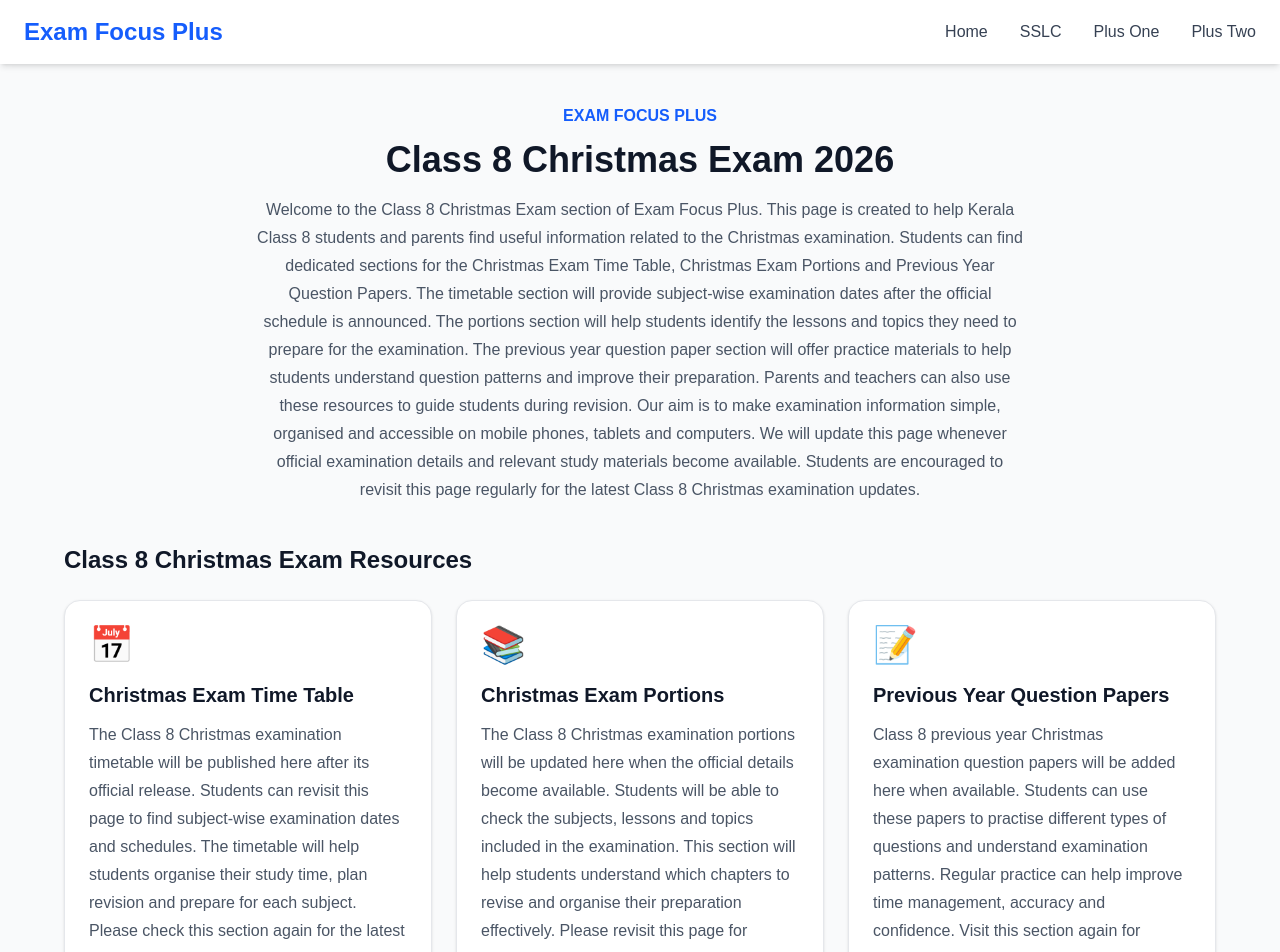
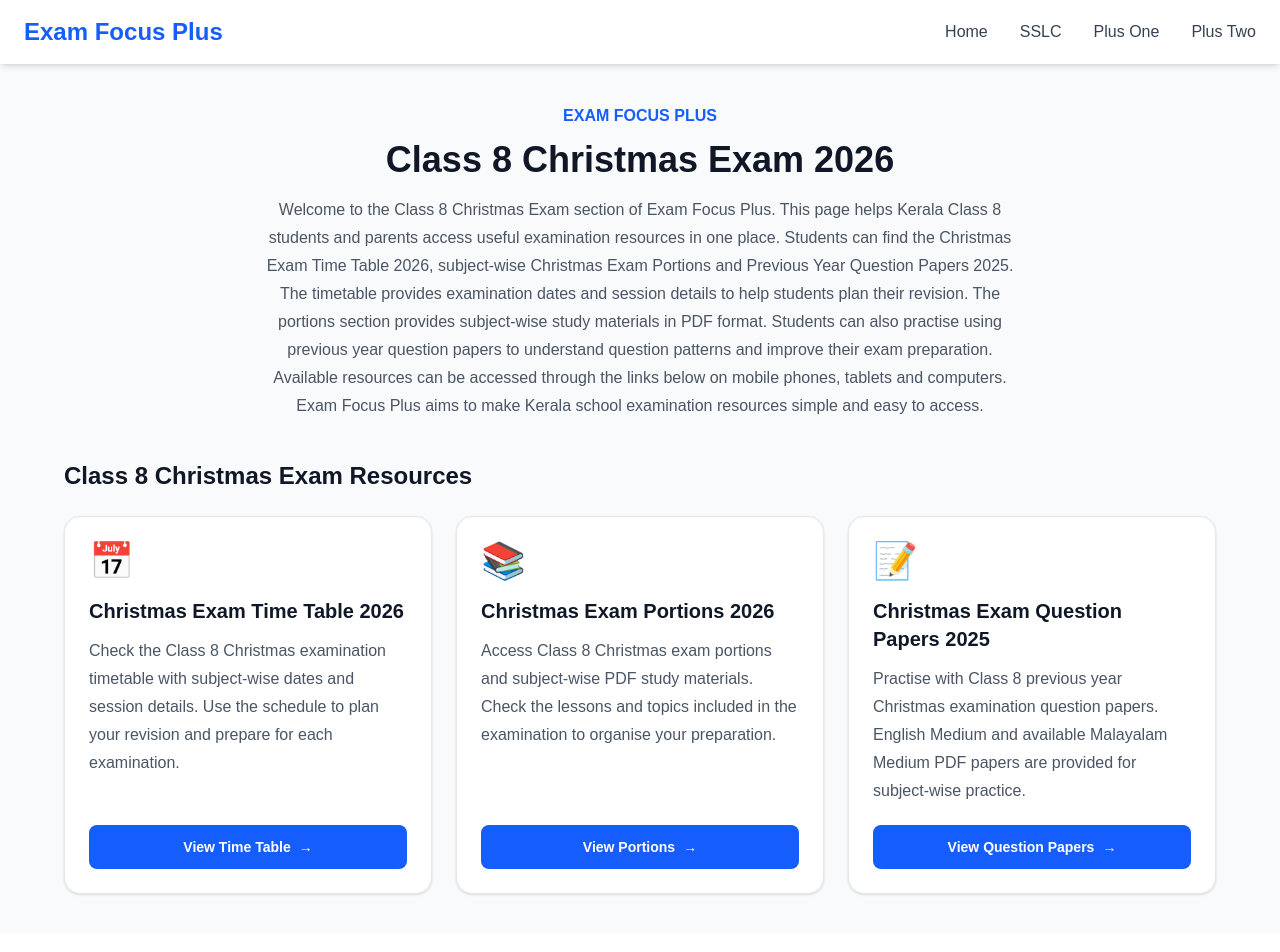
Before and after one commit to examfocusplus/exam-focus-plus, a Next.js app: page /class-8 in a window 1280 px wide. Shown: the top 952 px of the page. Built offline with nearby package versions, Linux system fonts and the light colour scheme.

Commit message:
Update Class 8 exam resources page

```diff
--- a/app/class-8/page.tsx
+++ b/app/class-8/page.tsx
@@ -1,32 +1,60 @@
 import type { Metadata } from "next";
 
 export const metadata: Metadata = {
-  title: "Class 8 Christmas Exam 2026 | Time Table, Portions & Question Papers",
+  title: "Class 8 Christmas Exam 2026 | Time Table, Portions & Question Papers - Exam Focus Plus",
   description:
-    "Find Class 8 Christmas Exam 2026 updates, timetable, exam portions and previous year question papers for Kerala students at Exam Focus Plus.",
+    "Get Kerala Class 8 Christmas Exam 2026 timetable, subject-wise portions and 2025 previous year question papers. Access exam preparation resources for Class 8 students at Exam Focus Plus.",
+  keywords: [
+    "Class 8 Christmas Exam 2026",
+    "Class 8 Christmas Exam Time Table 2026",
+    "Class 8 Christmas Exam Portions 2026",
+    "Class 8 Christmas Exam Question Papers 2025",
+    "Class 8 Christmas Exam Question Papers 2026",
+    "Class 8 Christmas Exam Question Paper 2026",
+    "Class 8 Previous Year Question Papers",
+    "Kerala Class 8 Study Materials",
+    "Kerala Class 8 Christmas Exam",
+    "Class 8 Exam Preparation",
+    "Class 8 PDF Study Materials",
+    "Exam Focus Plus"
+  ],
   alternates: {
     canonical: "/class-8",
+  },
+  openGraph: {
+    title: "Class 8 Christmas Exam 2026 | Exam Focus Plus",
+    description:
+      "Find Class 8 Christmas exam timetable, portions and previous year question papers for Kerala students.",
+    url: "https://examfocusplus.in/class-8",
+    siteName: "Exam Focus Plus",
+    type: "website",
   },
 };
 
 const sections = [
   {
-    title: "Christmas Exam Time Table",
+    title: "Christmas Exam Time Table 2026",
     description:
-      "The Class 8 Christmas examination timetable will be published here after its official release. Students can revisit this page to find subject-wise examination dates and schedules. The timetable will help students organise their study time, plan revision and prepare for each subject. Please check this section again for the latest official examination updates.",
+      "Check the Class 8 Christmas examination timetable with subject-wise dates and session details. Use the schedule to plan your revision and prepare for each examination.",
     icon: "📅",
+    href: "/class-8-christmas-timetable-26",
+    button: "View Time Table",
   },
   {
-    title: "Christmas Exam Portions",
+    title: "Christmas Exam Portions 2026",
     description:
-      "The Class 8 Christmas examination portions will be updated here when the official details become available. Students will be able to check the subjects, lessons and topics included in the examination. This section will help students understand which chapters to revise and organise their preparation effectively. Please revisit this page for updates.",
+      "Access Class 8 Christmas exam portions and subject-wise PDF study materials. Check the lessons and topics included in the examination to organise your preparation.",
     icon: "📚",
+    href: "/class-8-portions-26",
+    button: "View Portions",
   },
   {
-    title: "Previous Year Question Papers",
+    title: "Christmas Exam Question Papers 2025",
     description:
-      "Class 8 previous year Christmas examination question papers will be added here when available. Students can use these papers to practise different types of questions and understand examination patterns. Regular practice can help improve time management, accuracy and confidence. Visit this section again for question papers and additional examination preparation resources.",
+      "Practise with Class 8 previous year Christmas examination question papers. English Medium and available Malayalam Medium PDF papers are provided for subject-wise practice.",
     icon: "📝",
+    href: "/class-8-previous-year-questions-26",
+    button: "View Question Papers",
   },
 ];
 
@@ -46,25 +74,19 @@ export default function Class8Page() {
 
           <p className="mx-auto mt-4 max-w-3xl text-base leading-7 text-gray-600">
             Welcome to the Class 8 Christmas Exam section of Exam Focus
-            Plus. This page is created to help Kerala Class 8 students
-            and parents find useful information related to the Christmas
-            examination. Students can find dedicated sections for the
-            Christmas Exam Time Table, Christmas Exam Portions and
-            Previous Year Question Papers. The timetable section will
-            provide subject-wise examination dates after the official
-            schedule is announced. The portions section will help
-            students identify the lessons and topics they need to
-            prepare for the examination. The previous year question
-            paper section will offer practice materials to help students
-            understand question patterns and improve their preparation.
-            Parents and teachers can also use these resources to guide
-            students during revision. Our aim is to make examination
-            information simple, organised and accessible on mobile
-            phones, tablets and computers. We will update this page
-            whenever official examination details and relevant study
-            materials become available. Students are encouraged to
-            revisit this page regularly for the latest Class 8
-            Christmas examination updates.
+            Plus. This page helps Kerala Class 8 students and parents
+            access useful examination resources in one place. Students
+            can find the Christmas Exam Time Table 2026, subject-wise
+            Christmas Exam Portions and Previous Year Question Papers
+            2025. The timetable provides examination dates and session
+            details to help students plan their revision. The portions
+            section provides subject-wise study materials in PDF format.
+            Students can also practise using previous year question
+            papers to understand question patterns and improve their
+            exam preparation. Available resources can be accessed
+            through the links below on mobile phones, tablets and
+            computers. Exam Focus Plus aims to make Kerala school
+            examination resources simple and easy to access.
           </p>
         </div>
 
@@ -76,7 +98,7 @@ export default function Class8Page() {
           {sections.map((section) => (
             <div
               key={section.title}
-              className="rounded-2xl border border-gray-200 bg-white p-6 shadow-sm"
+              className="flex flex-col rounded-2xl border border-gray-200 bg-white p-6 shadow-sm transition hover:-translate-y-1 hover:shadow-md"
             >
               <div className="mb-4 text-4xl">
                 {section.icon}
@@ -86,14 +108,17 @@ export default function Class8Page() {
                 {section.title}
               </h3>
 
-              <p className="mt-3 leading-7 text-gray-600">
+              <p className="mt-3 flex-grow leading-7 text-gray-600">
                 {section.description}
               </p>
 
-              <div className="mt-5 inline-flex items-center gap-2 rounded-full bg-amber-50 px-4 py-2 text-sm font-semibold text-amber-700">
-                <span>●</span>
-                Coming Soon
-              </div>
+              <a
+                href={section.href}
+                className="mt-5 inline-flex items-center justify-center rounded-lg bg-blue-600 px-5 py-3 text-sm font-semibold text-white transition hover:bg-blue-700"
+              >
+                {section.button}
+                <span className="ml-2">→</span>
+              </a>
             </div>
           ))}
         </div>
```
